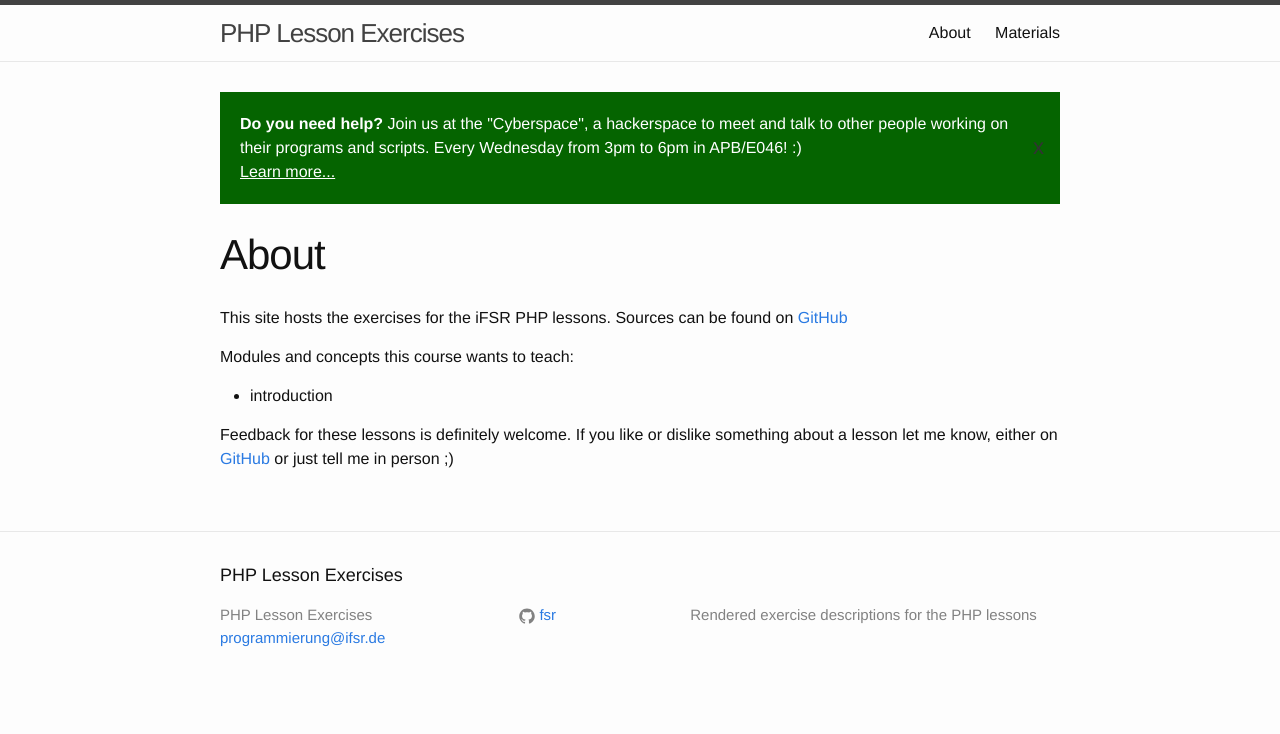
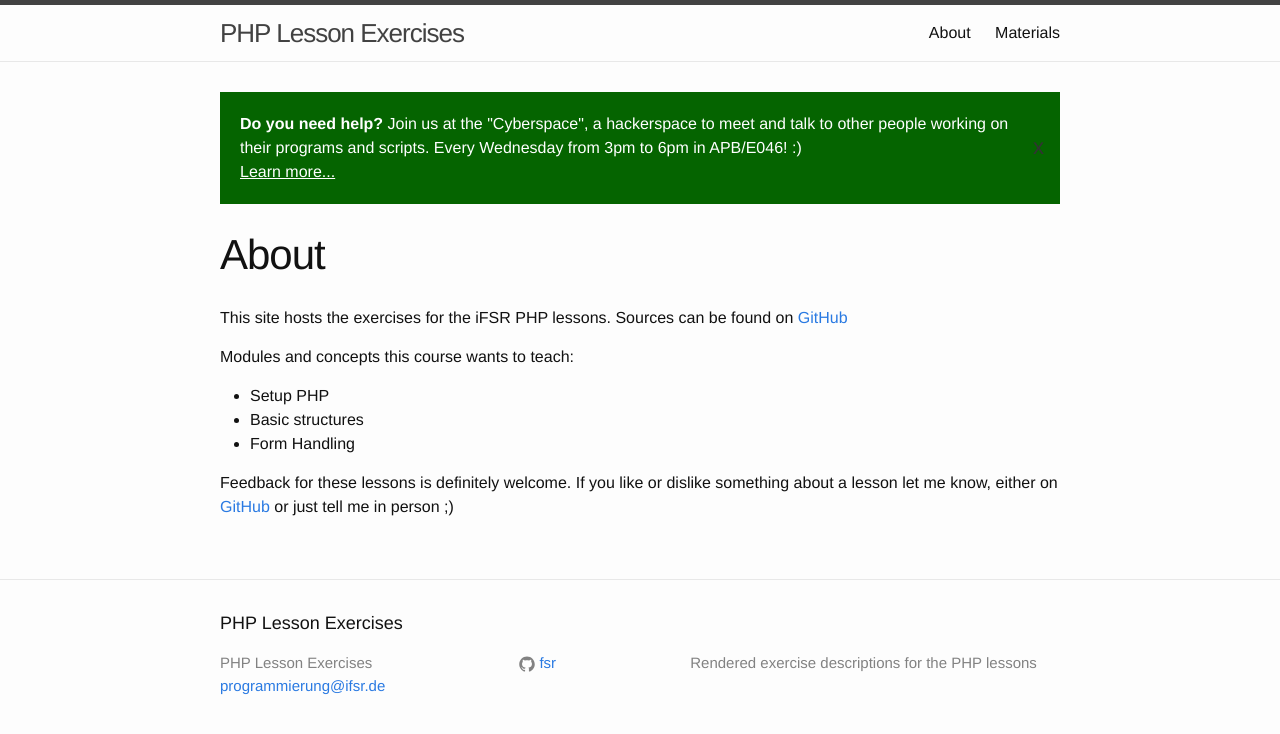
Before and after one commit to fsr/php-lessons, a Jekyll site: the page built from about.md, in a window 1280 px wide. Shown: the top 734 px of the page. Built offline with Jekyll 4.4.1, drawn with Linux system fonts in a browser that asks for light colours.

Commit message:
Improve introduction data

```diff
--- a/_data/overview.yml
+++ b/_data/overview.yml
@@ -1,2 +1,4 @@
 targets:
-    - introduction
+    - Setup PHP
+    - Basic structures
+    - Form Handling
```
